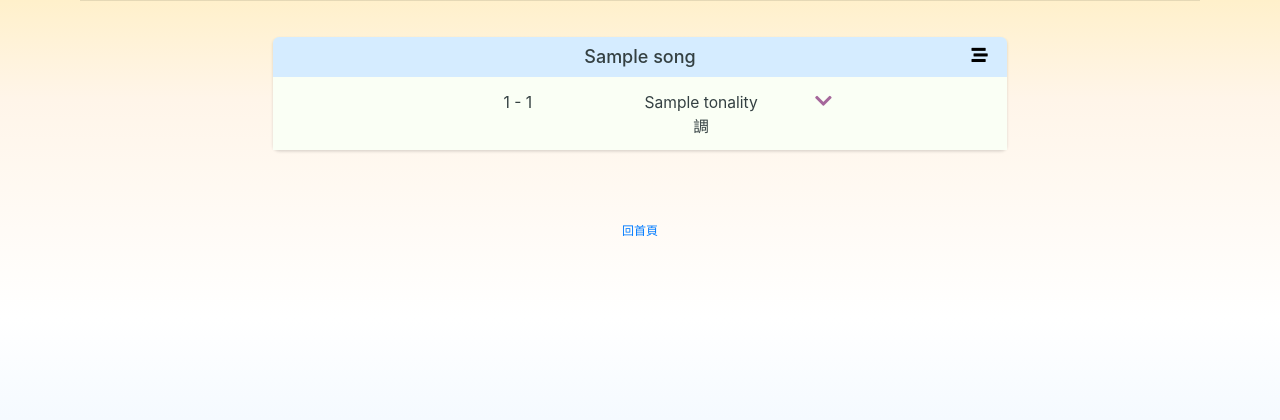
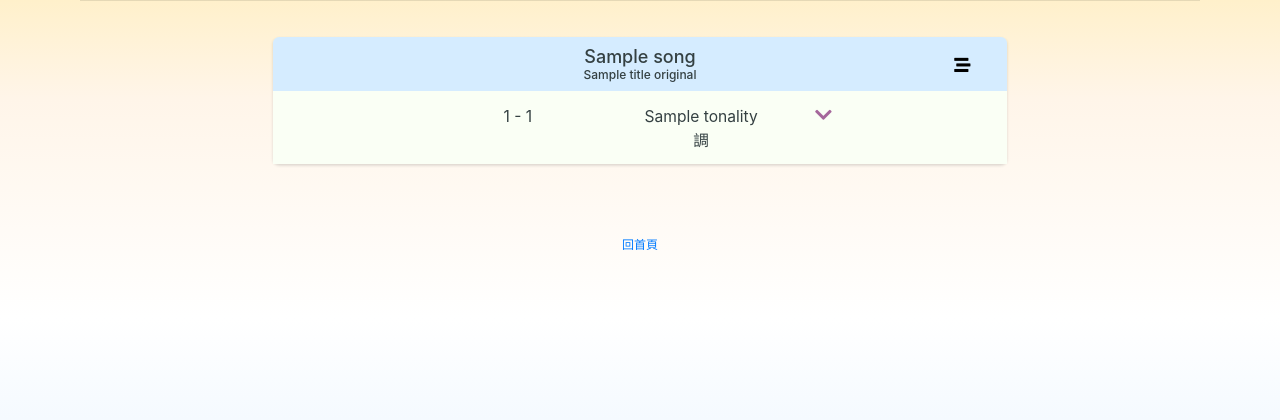
Before and after one commit to saltchang/caten-music, a Python web app: template caten_music/templates/songs/songs.html in a window 1280 px wide. Shown: the part 120-540 px from the top of the page. Run offline with Jinja, Linux system fonts and the light colour scheme; the template is opened without the code that fills it: most values are stand-ins (such as "Sample title", 1, 10 or a date in 2020); some libraries are stand-ins or nearby versions.

Commit message:
v0.2.8 released

```diff
--- a/caten_music/static/css/songs/song_card.css
+++ b/caten_music/static/css/songs/song_card.css
@@ -28,10 +28,8 @@ button:focus {
     padding: 0;
     border: none;
     background: none;
-    float: right;
     font-size: 90%;
     vertical-align: middle;
-    line-height: 1.5rem;
 }
 
 .add-list-container {
@@ -141,10 +139,34 @@ hr.percent-80 {
     background-color: #d5ecff;
     border-radius: .5rem .5rem 0 0;
     border-bottom: none;
+    height: 4.5rem;
+}
+
+.card-header__row {
+    margin: 0;
+}
+
+.card-header__icon {
+    line-height: 3rem;
+}
+
+.card-header__text {
+    vertical-align: middle;
 }
 
 .header-title-text {
-    margin-right: -24px;
+    vertical-align: middle;
+    margin: auto;
+    line-height: 3rem;
+}
+
+.header-title-text--with-original {
+    margin: auto;
+}
+
+.header-title-text--original {
+    font-size: 1rem;
+    margin: auto;
 }
 
 .song-content-container {
@@ -213,9 +235,9 @@ hr.percent-80 {
 .edit-icon {
     font-size: 1.3rem;
     color: #00000050;
-    float: left;
     transform: rotate(270deg);
     transition: 400ms;
+    vertical-align: middle;
 }
 
 .edit-icon:hover {
--- a/caten_music/templates/songs/song_card.html
+++ b/caten_music/templates/songs/song_card.html
@@ -7,22 +7,51 @@
     <div class="col card my-3 p-0">
         <h4 class="card-header">
 
+            <div class="row card-header__row">
+                <div class="p-0 col-1 card-header__icon">
                     <!-- 管理員權限 -->
                     {% if current_user.is_manager %}
-            <a class="edit-icon" href="{{ url_for('song_edit_bp.edit', sid=song.sid) + '?next=' + return_url }}">
+                    <a class="edit-icon"
+                        href="{{ url_for('song_edit_bp.edit', sid=song.sid) + '?next=' + return_url }}">
                         <i class="fas fa-feather-alt"></i>
                     </a>
                     {% endif %}
                     <!-- 管理員權限 -->
+                </div>
 
-            <span class="header-title-text">{{ song.title }}</span>
+                {% set len_song_title_original = song.title_original | length %}
+
+                <div class="p-0 col-10 card-header__text">
+                    {% if len_song_title_original > 0 %}
+                    <h4 class="header-title-text--with-original">
+                        {{ song.title }}
+                    </h4>
+                    <p class="header-title-text--original">
+                        {% for i in range(len_song_title_original) %}
+                        {{ song.title_original[i] }}
+                        {% if not i == len_song_title_original - 1 %}
+                        {{ " / " }}
+                        {% endif %}
+                        {% endfor %}
+                    </p>
+                    {% else %}
+                    <h4 class="header-title-text">
+                        {{ song.title }}
+                    </h4>
+                    {% endif %}
+                </div>
 
                 <!-- 添加歌曲至歌單 - 按鈕 -->
-            <button class="song-list-add-btn click-this-to-call-menu" type="button" id="{{ 'callmenu-' + song.sid }}"
-                data-toggle="collapse" data-target="{{ '#listmenu-' + song.sid }}" data-sid="{{ song.sid }}"
-                aria-expanded="false" aria-controls="collapseExample">
+                <div class="p-0 col-1 card-header__icon">
+                    <button class="song-list-add-btn click-this-to-call-menu" type="button"
+                        id="{{ 'callmenu-' + song.sid }}" data-toggle="collapse"
+                        data-target="{{ '#listmenu-' + song.sid }}" data-sid="{{ song.sid }}" aria-expanded="false"
+                        aria-controls="collapseExample">
                         <i class="fas fa-stream click-this-to-call-menu" data-sid="{{ song.sid }}"></i>
                     </button>
+                </div>
+            </div>
+
 
             <!-- 添加歌曲至歌單 - 選單 -->
             <div class="collapse drop-songlist" id="{{ 'listmenu-' + song.sid }}">
@@ -203,13 +232,15 @@
 
                     <div class="row pt-3">
                         <div class="col px-3">
-                            <a class="ppt-icon" href="{{ url_for('download_ppt_bp.download_ppt', sid=song.sid) + '?next=' + return_url }}">
+                            <a class="ppt-icon"
+                                href="{{ url_for('download_ppt_bp.download_ppt', sid=song.sid) + '?next=' + return_url }}">
                                 <i class="fas fa-file-powerpoint"></i>
                                 <div>投影片</div>
                             </a>
                         </div>
                         <div class="col px-3">
-                            <a class="sheet-music-icon" href="{{ url_for('download_sheet_bp.download_sheet', sid=song.sid) + '?next=' + return_url }}">
+                            <a class="sheet-music-icon"
+                                href="{{ url_for('download_sheet_bp.download_sheet', sid=song.sid) + '?next=' + return_url }}">
                                 <i class="fas fa-file-alt"></i>
                                 <div>歌譜</div>
                             </a>
@@ -226,7 +257,8 @@
                     <hr class="mt-3 mb-3">
                     <div class="row pt-1">
                         <div class="col px-4">
-                            <a class="report-icon" href="{{ url_for('report_bp.report_song', sid=song.sid) + '?next=' + return_url }}">
+                            <a class="report-icon"
+                                href="{{ url_for('report_bp.report_song', sid=song.sid) + '?next=' + return_url }}">
                                 <i class="fas fa-flag"></i>&nbsp;問題回報
                             </a>
                         </div>
```
Also changed, not shown: caten_music/routes/admin.py (+29 -4 lines), caten_music/templates/admin/song_edit.html (+22 -4 lines), CHANGELOG.md, README.md. Lines whose indentation alone changed are shown as unchanged.
